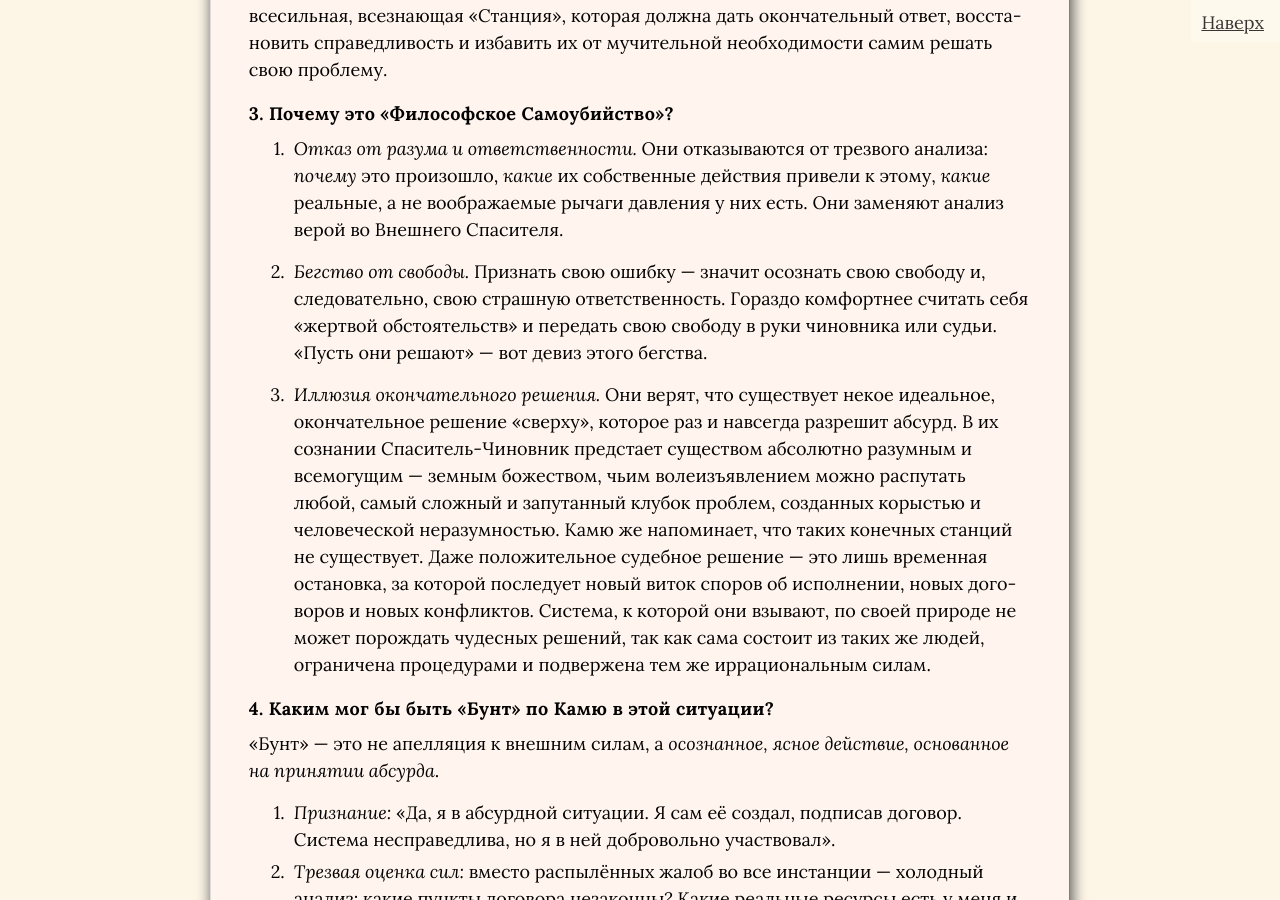
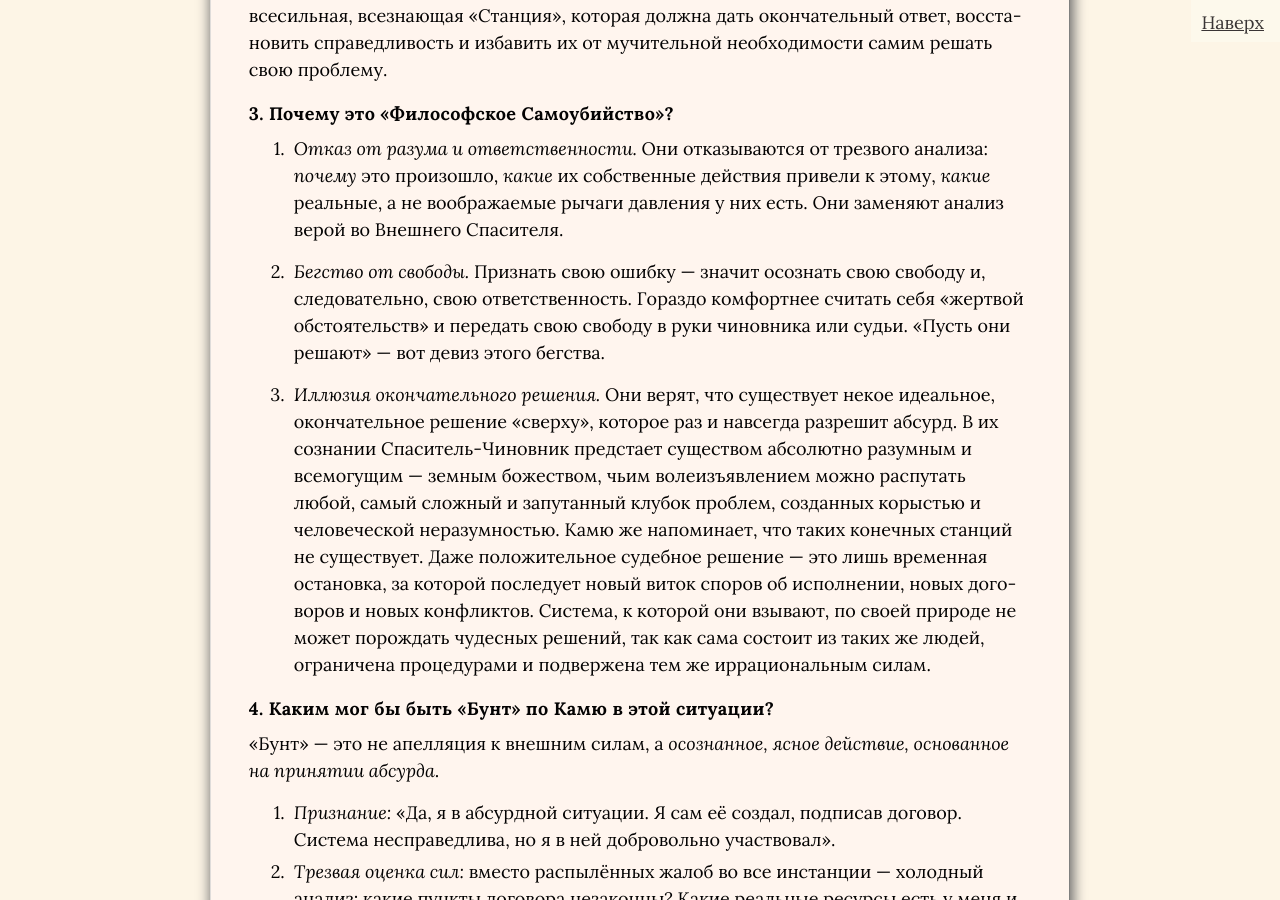
Before and after one commit to SergSi/land-use-art, a Jekyll site: the page built from _posts/2025-10-12-train.md, in a window 1280 px wide and 900 px high, scrolled down 2073 px. Built offline with Jekyll 4.4.1, drawn with Linux system fonts in a browser that asks for light colours; some web fonts are replaced.

Commit message:
Update 2025-10-12-train.md

```diff
--- a/_posts/2025-10-12-train.md
+++ b/_posts/2025-10-12-train.md
@@ -39,7 +39,7 @@ class: mind
 
 1.  *Отказ от разума и ответственности.* Они отказываются от трезвого анализа: *почему* это произошло, *какие* их собственные действия привели к этому, *какие* реальные, а не воображаемые рычаги давления у них есть. Они заменяют анализ верой во Внешнего Спасителя.
 
-2.  *Бегство от свободы.* Признать свою ошибку — значит осознать свою свободу и, следовательно, свою страшную ответственность. Гораздо комфортнее считать себя «жертвой обстоятельств» и передать свою свободу в руки чиновника или судьи. «Пусть они решают» — вот девиз этого бегства.
+2.  *Бегство от свободы.* Признать свою ошибку — значит осознать свою свободу и, следовательно, свою ответственность. Гораздо комфортнее считать себя «жертвой обстоятельств» и передать свою свободу в руки чиновника или судьи. «Пусть они решают» — вот девиз этого бегства.
 
 3.  *Иллюзия окончательного решения.* Они верят, что существует некое идеальное, окончательное решение «сверху», которое раз и навсегда разрешит абсурд. В их сознании Спаситель-Чиновник предстает существом абсолютно разумным и всемогущим — земным божеством, чьим волеизъявлением можно распутать любой, самый сложный и запутанный клубок проблем, созданных корыстью и человеческой неразумностью. Камю же напоминает, что таких конечных станций не существует. Даже положительное судебное решение — это лишь временная остановка, за которой последует новый виток споров об исполнении, новых договоров и новых конфликтов. Система, к которой они взывают, по своей природе не может порождать чудесных решений, так как сама состоит из таких же людей, ограничена процедурами и подвержена тем же иррациональным силам.
 
```
